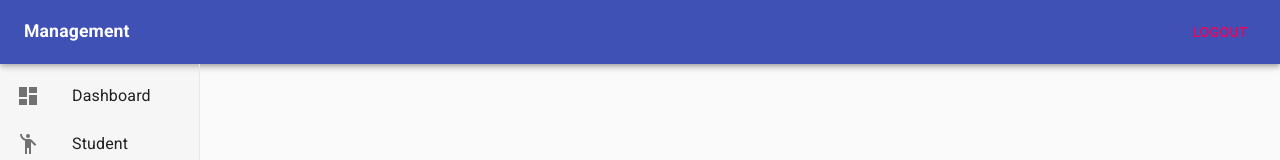
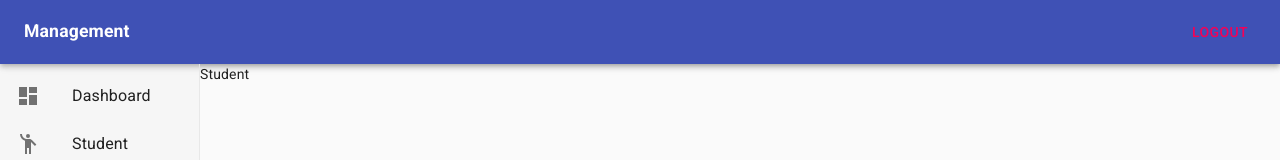
Before and after one commit to AndyLab9596/demo-app-training, a React (Create React App) app: page /admin/student in a window 1280 px wide. Shown: the top 160 px of the page. Built offline with nearby package versions, Linux system fonts and the light colour scheme; no server answers; sample sign-in values are in the browser's storage.

Commit message:
configure route for admin

```diff
--- a/src/components/layout/Admin.tsx
+++ b/src/components/layout/Admin.tsx
@@ -10,9 +10,13 @@ import {
 import DashboardIcon from '@material-ui/icons/Dashboard';
 import EmojiPeopleIcon from '@material-ui/icons/EmojiPeople';
 import React, { Fragment } from 'react';
+import { Route, Switch } from 'react-router';
 import { useAppDispatch } from '../../app/hook';
 import { authActions } from '../../features/auth/authSlice';
+import Dashboard from '../../features/dashboard';
+import StudentFeature from '../../features/student';
 import { Header, Main, Sidebar, Title, Wrapper, WrapperSidebar } from './Admin.style';
+
 export interface AdminLayoutProps {}
 
 export const AdminLayout = (props: AdminLayoutProps) => {
@@ -52,7 +56,16 @@ export const AdminLayout = (props: AdminLayoutProps) => {
             </List>
           </WrapperSidebar>
         </Sidebar>
-        <Main></Main>
+        <Main>
+          <Switch>
+            <Route path="/admin/dashboard">
+              <Dashboard />
+            </Route>
+            <Route path="/admin/student">
+              <StudentFeature />
+            </Route>
+          </Switch>
+        </Main>
       </Wrapper>
     </Fragment>
   );
--- /dev/null
+++ b/src/features/dashboard/index.tsx
@@ -0,0 +1,7 @@
+import React from 'react';
+
+const Dashboard = () => {
+  return <div>Dashboard</div>;
+};
+
+export default Dashboard;
--- /dev/null
+++ b/src/features/student/index.tsx
@@ -0,0 +1,7 @@
+import React from 'react';
+
+const StudentFeature = () => {
+  return <div>Student</div>;
+};
+
+export default StudentFeature;
```
